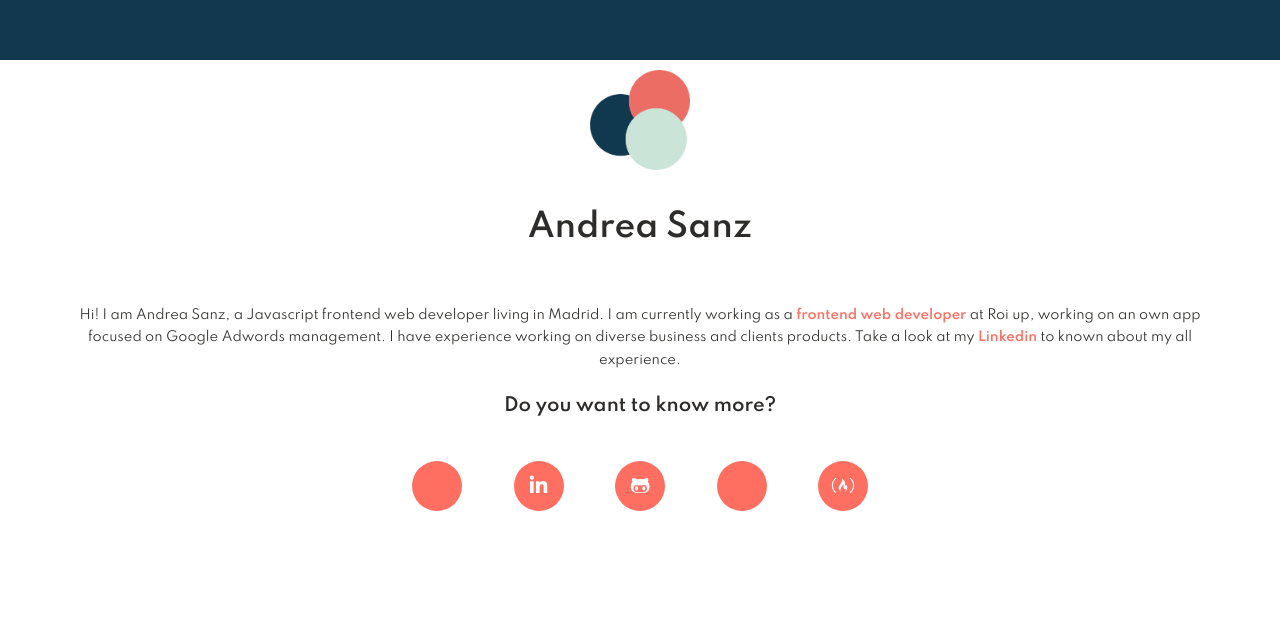
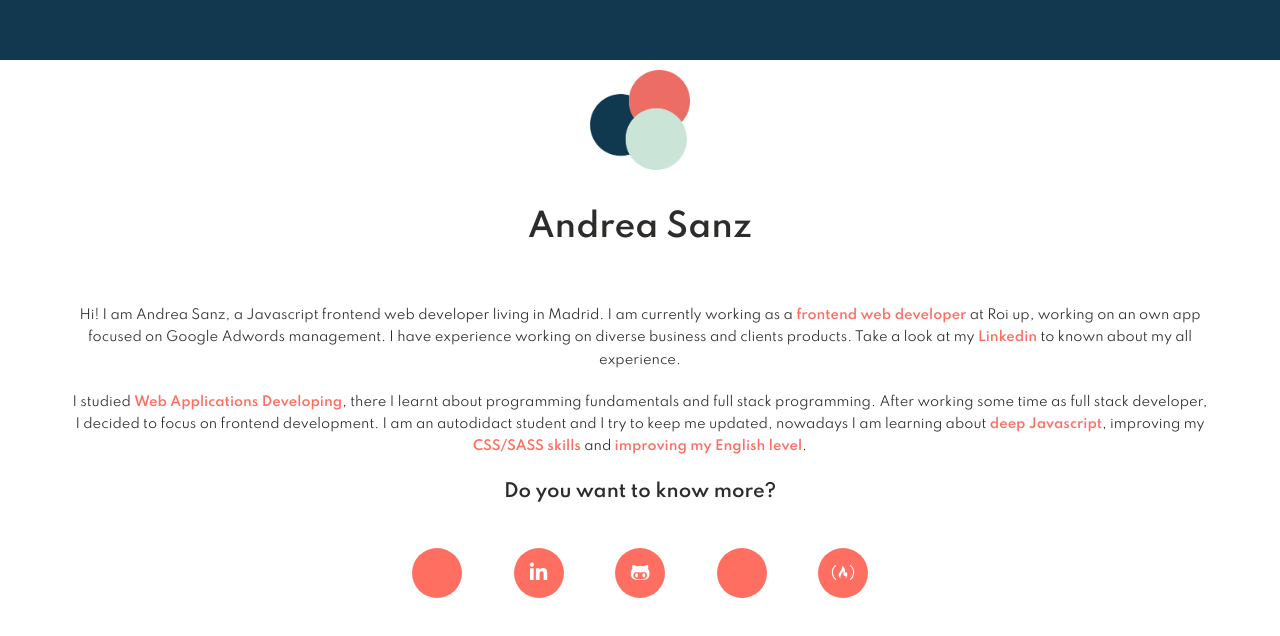
Before and after one commit to asanzdj/my-website, a website: page index.html in a window 1280 px wide. Shown: the part 290-926 px from the top of the page. Before the commit the page ends 861 px from the top, so only its background shows below. Drawn offline with Linux system fonts and the light colour scheme; some icons are missing.

Commit message:
Changed texts

```diff
--- a/index.html
+++ b/index.html
@@ -38,7 +38,10 @@
                         Linkedin</a> to known about my all experience.
                     </p>
                     <p>
-
+                        I studied <span class="highlight-text">Web Applications Developing</span>, there I learnt about programming fundamentals and full stack
+                        programming. After working some time as full stack developer, I decided to focus on frontend development.
+                        I am an autodidact student and I try to keep me updated, nowadays I am learning about <span class="highlight-text">deep Javascript</span>,
+                        improving my <span class="highlight-text">CSS/SASS skills</span> and <span class="highlight-text">improving my English level</span>.
                     </p>
                 </div>
                 <div class="row row--vertical-center contact-me">
```
